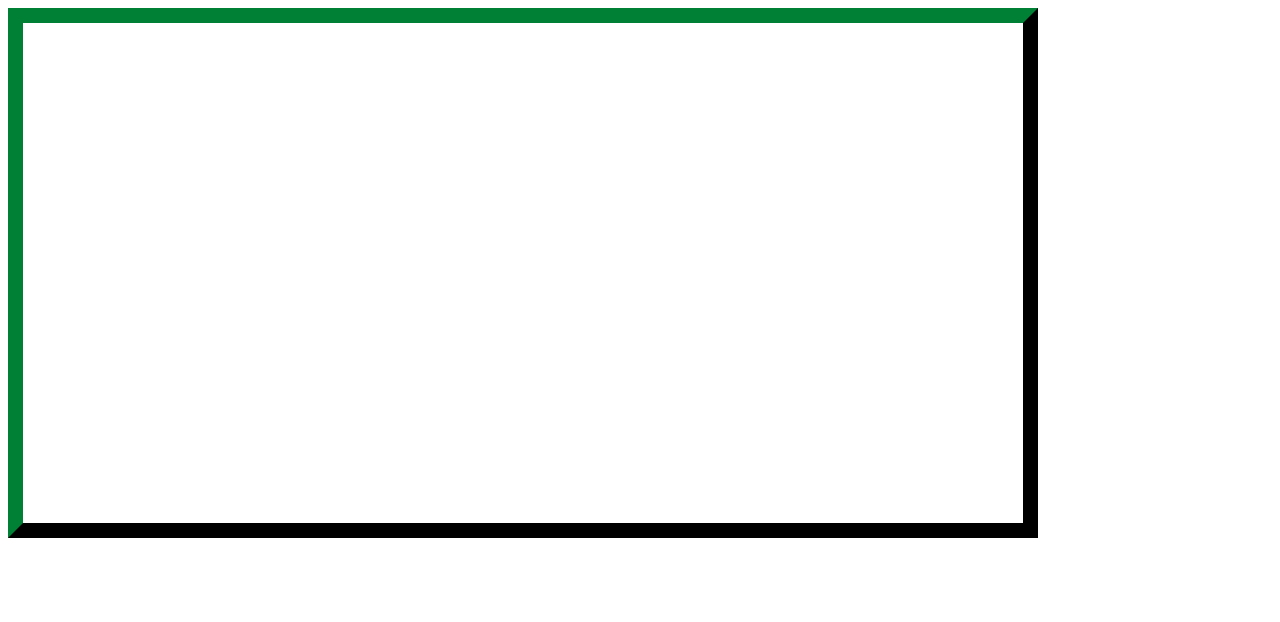
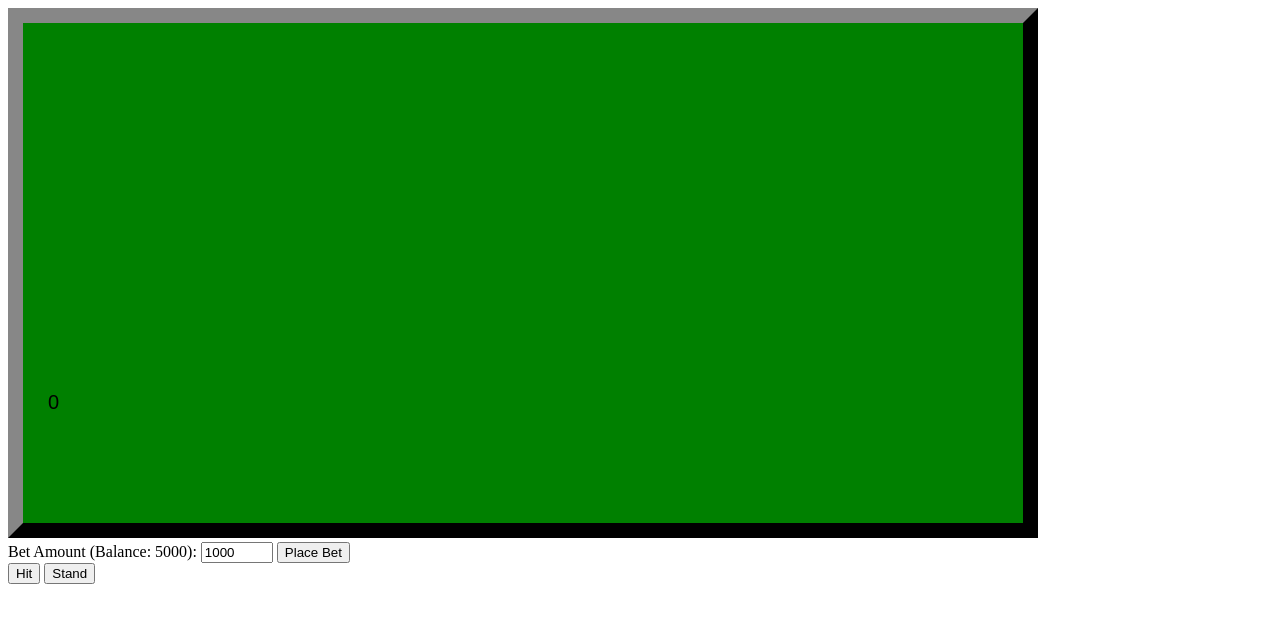
Before and after one commit to HB-the-Pencil/Blackjack-HTML-game, a plain HTML site: page index.html in a window 1280 px wide. Drawn offline with Linux system fonts and the light colour scheme.

Commit message:
hey hey! a semi-working game!

```diff
--- a/index.html
+++ b/index.html
@@ -23,11 +23,16 @@
         <img id="diamonds" src="images/diamonds.png" class="hidden">
         <img id="spades" src="images/spades.png" class="hidden">
         <img id="clubs" src="images/clubs.png" class="hidden">
-
-        <canvas id="blackjackCanvas" width=1000 height=500 style="border: 15px outset #002C12"</canvas>
+        <div id="game">
+            <canvas id="blackjackCanvas" width=1000 height=500 style="border: 15px outset #333333"></canvas>
             <script>
                 const canvas = document.getElementById("blackjackCanvas");
                 const ctx = canvas.getContext("2d");
+
+                ctx.fillStyle = "black";
+                ctx.font = "20px Arial";
+                ctx.textBaseline = "top";
+                ctx.fillText("Place a bet to begin!", 50, 50);
 
                 function drawCard(name, x, y, faceUp = true) {
                     // Set the border and background (if the card is facedown, draw the back).
@@ -86,7 +91,7 @@
                     for (var i = 0; i < 4; i++) {
                         var suits = ["H", "D", "S", "C"];
                         for (var j = 2; j < 15; j++) {
-                        var value = j === 11? "J": j === 12? "Q": j === 13? "K": j === 14? "A": j.toString()
+                            var value = j == 11? "J": j == 12? "Q": j == 13? "K": j == 14? "A": j.toString()
                         deck.push(suits[i] + value);
                         }
                     }
@@ -101,7 +106,106 @@
                     return deck;
                 }
 
+                function scoreHand(hand) {
+                    var score = 0;
+                    for (var i in hand) {
+                        var value = hand[i].slice(1);
+                        switch (value) {
+                            case "J":
+                            case "Q":
+                            case "K":
+                                score += 10;
+                            break;
+                            case "A":
+                                if (score > 10) {
+                                    score += 1;
+                                }
+                                else {
+                                    score += 11;
+                                }
+                            break;
+                            default:
+                                score += parseInt(value);
+                        }
+                    }
+
+                    return score;
+                }
+
+                var money = 5000;
+                var standing = false;
+                var playerHand, dealerHand = [];
+
+                function updateUI() {
+                    var label = document.getElementById("betDiv");
+                    label.innerHTML = `<label id="betLabel" for="betAmount">Bet Amount (Balance: ${money}):</label>`
+                    var betAmount = document.getElementById("betAmountDiv");
+                    betAmount.innerHTML = `<input type="number" name="betAmount" id="betAmount" min="100" max="${money}" value="${Math.round(Math.round((money/5)*100)/100)}" step="100"/>`
+                }
+
+                function bet() {
+                    var betAmount = document.getElementById("betAmount").value;
+                    if (betAmount < 100) {
+                        // Add some code to make an error screen here
+                    }
+                    money -= betAmount;
                     deck = initializeDeck();
+                    playerHand = [deck.pop(), deck.pop()];
+                    dealerHand = [deck.pop(), deck.pop()];
+                    updateUI();
+                }
+
+                function hit() {
+                    playerHand.push(deck.pop());
+                }
+
+                function stand() {
+                    standing = true;
+                }
+
+                function draw() {
+                    ctx.fillStyle = "green"
+                    ctx.fillRect(0, 0, 1000, 500);
+                    for (i in playerHand) {
+                        drawCard(playerHand[i], 60*i+25, 400);
+                    }
+
+                    for (i in dealerHand) {
+                        if (i == 0) {
+                            drawCard(dealerHand[i], 60*i+25, 50, false);
+                        }
+                        else {
+                            drawCard(dealerHand[i], 60*i+25, 50);
+                        }
+                    }
+
+                    ctx.font = "20px Arial";
+                    ctx.textBaseline = "top";
+                    ctx.fillStyle = standing? "black": "green";
+                    ctx.fillText(scoreHand(dealerHand), 25, 20);
+                    ctx.fillStyle = "black";
+                    ctx.fillText(scoreHand(playerHand), 25, 370);
+
+                    updateUI();
+                    window.requestAnimationFrame(draw);
+                }
+
+                window.requestAnimationFrame(draw);
             </script>
+        </div>
+        <div id="ui">
+            <span id="betDiv">
+                <label id="betLabel" for="betAmount">Bet Amount:</label>
+            </span>
+
+            <span id="betAmountDiv">
+                <input type="number" name="betAmount" id="betAmount" min="100" max="10000" value="1000" step="100"/>
+            </span>
+            <button id="placeBet" onclick="bet()">Place Bet</button>
+            <div id="hitStand">
+                <button onclick="hit()">Hit</button>
+                <button onclick="stand()">Stand</button>
+            </div>
+        </div>
     </body>
 </html>
```
Lines whose indentation alone changed are shown as unchanged.
